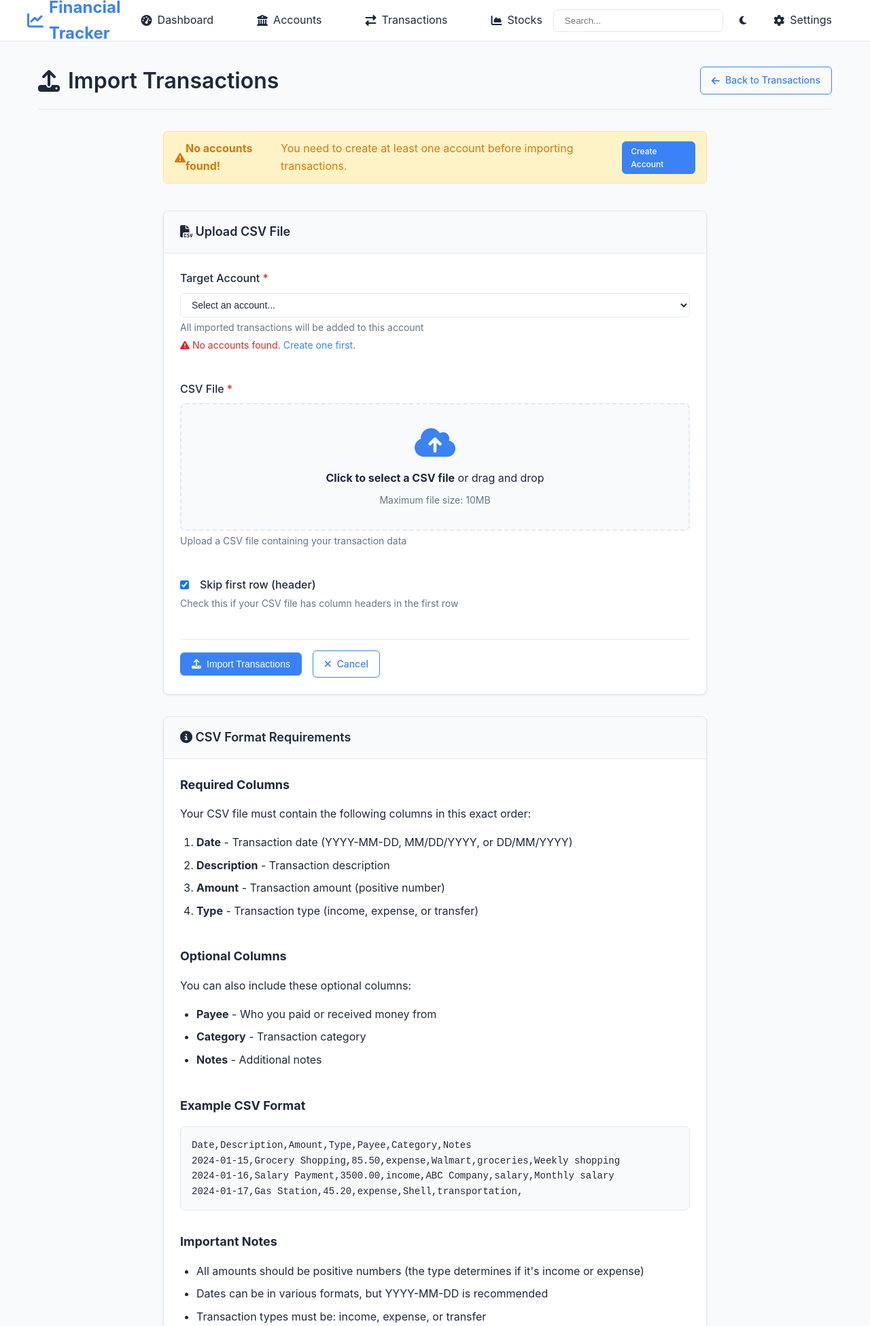
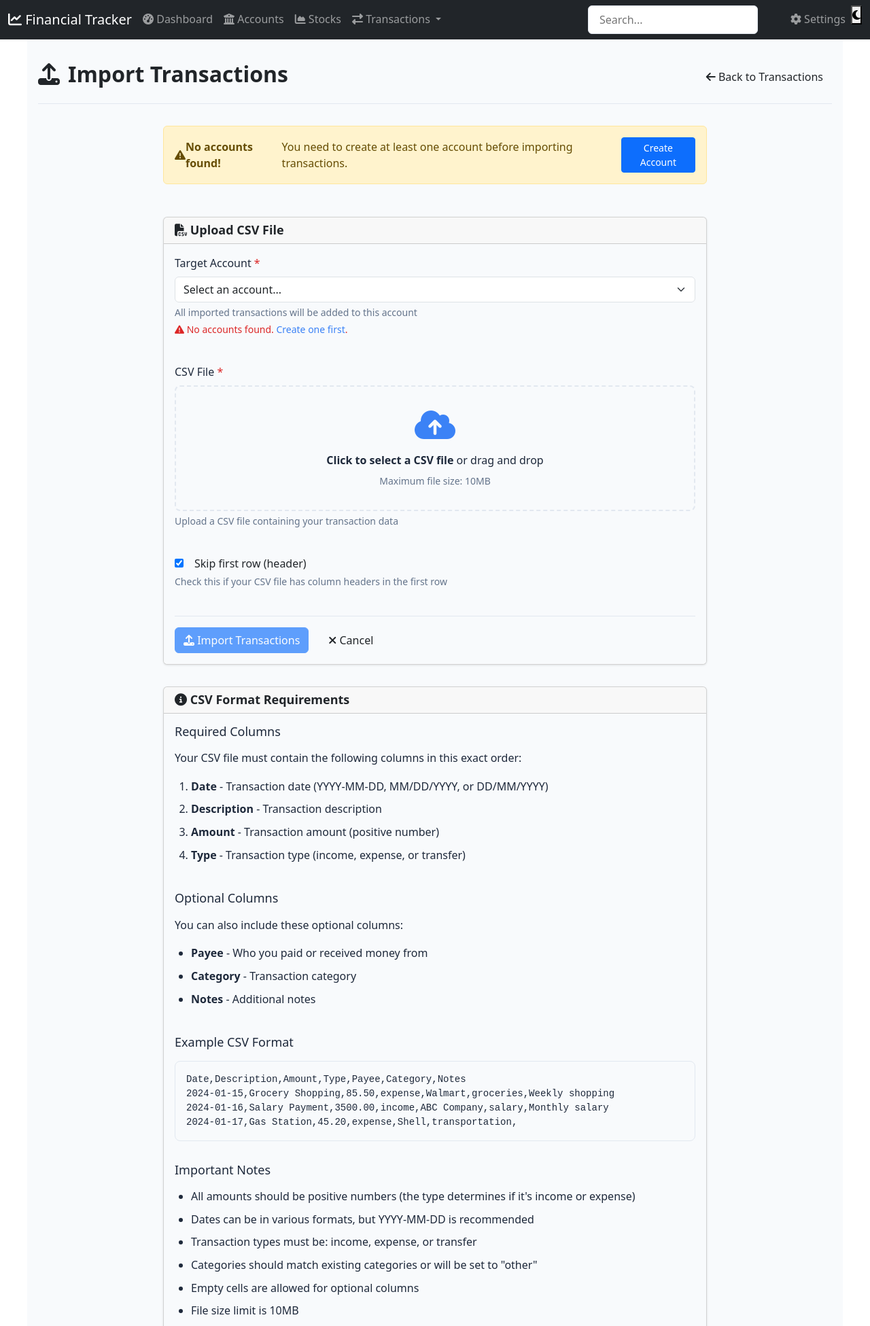
Before and after one commit to Hugo300/Financial_Tracker_v2, a Flask app: page /transactions/import in a window 1280 px wide. Shown: the top 1951 px of the page at 68% size. Run offline with Flask 3, Linux system fonts and the light colour scheme.

Commit message:
Started incorporating bootstrap into web ui. Fixed issue where a filter in transactions was filled with None if the property did not exist

```diff
--- a/src/static/css/main.css
+++ b/src/static/css/main.css
@@ -14,65 +14,12 @@ body {
 }
 
 /* Layout */
-.navbar {
-    background-color: var(--nav-bg);
-    border-bottom: 1px solid var(--border-color);
-    padding: 0 1rem;
-    position: sticky;
-    top: 0;
-    z-index: 100;
-}
-
-.nav-container {
-    display: flex;
-    align-items: center;
-    justify-content: space-between;
-    max-width: 1200px;
-    margin: 0 auto;
-    height: 60px;
-}
-
-.nav-brand a {
-    font-size: 1.5rem;
-    font-weight: bold;
-    color: var(--primary-color);
-    text-decoration: none;
-    display: flex;
-    align-items: center;
-    gap: 0.5rem;
-}
-
-.nav-menu {
-    display: flex;
-    gap: 2rem;
-}
-
-.nav-link {
-    color: var(--text-color);
-    text-decoration: none;
-    padding: 0.5rem 1rem;
-    border-radius: 0.375rem;
-    transition: background-color 0.2s ease;
-    display: flex;
-    align-items: center;
-    gap: 0.5rem;
-}
-
-.nav-link:hover {
-    background-color: var(--hover-bg);
-}
-
-.nav-actions {
-    display: flex;
-    align-items: center;
-    gap: 1rem;
-}
-
 .main-content {
     min-height: calc(100vh - 120px);
     padding: 2rem 1rem;
     max-width: 1200px;
     margin: 0 auto;
+    background-color: var(--bg-color);
 }
 
 .footer {
@@ -165,7 +112,10 @@ body {
 
 .card-body {
     padding: 1.5rem;
+    background-color: var(--bg-color);
+    color: var(--text-color);
 }
+
 
 /* Summary cards */
 .summary-cards {
@@ -221,61 +177,6 @@ body {
 
 .chart-card {
     grid-column: span 2;
-}
-
-/* Buttons */
-.btn {
-    display: inline-flex;
-    align-items: center;
-    gap: 0.5rem;
-    padding: 0.5rem 1rem;
-    border: 1px solid transparent;
-    border-radius: 0.375rem;
-    font-size: 0.875rem;
-    font-weight: 500;
-    text-decoration: none;
-    cursor: pointer;
-    transition: all 0.2s ease;
-}
-
-.btn-primary {
-    background-color: var(--primary-color);
-    color: white;
-    border-color: var(--primary-color);
-}
-
-.btn-primary:hover {
-    background-color: var(--primary-hover);
-    border-color: var(--primary-hover);
-}
-
-.btn-outline {
-    background-color: transparent;
-    color: var(--primary-color);
-    border-color: var(--primary-color);
-}
-
-.btn-outline:hover {
-    background-color: var(--primary-color);
-    color: white;
-}
-
-.btn-sm {
-    padding: 0.25rem 0.75rem;
-    font-size: 0.75rem;
-}
-
-.btn-icon {
-    padding: 0.5rem;
-    background: none;
-    border: none;
-    color: var(--text-color);
-    cursor: pointer;
-    border-radius: 0.375rem;
-}
-
-.btn-icon:hover {
-    background-color: var(--hover-bg);
 }
 
 /* Forms */
@@ -318,6 +219,7 @@ body {
 /* Search */
 .search-container {
     position: relative;
+    padding-right: 2.5rem;
 }
 
 .search-input {
--- a/src/static/css/themes.css
+++ b/src/static/css/themes.css
@@ -3,6 +3,7 @@
     --bg-color: #f8fafc;
     --bg-secondary_color: #f1f5f9;
     --primary-hover: #2563eb;
+    --text-muted: #64748b;
 }
 
 /* Light theme (default) */
--- a/src/templates/accounts/detail.html
+++ b/src/templates/accounts/detail.html
@@ -115,7 +115,7 @@
 <!-- Recent Transactions -->
 <div class="card-group">
     <div class="card-header">
-        <h3>Recent Transactions</h3>
+        <h3 name="recent-transactions-title">Recent Transactions</h3>
         <div class="card-actions">
             <span class="text-muted">{{ total_transactions }} total transactions</span>
             {% if total_pages > 1 %}
--- a/src/templates/base.html
+++ b/src/templates/base.html
@@ -9,6 +9,8 @@
     <link rel="stylesheet" href="{{ url_for('static', filename='css/main.css') }}">
     <link rel="stylesheet" href="{{ url_for('static', filename='css/tables.css') }}">
     <link rel="stylesheet" href="{{ url_for('static', filename='css/themes.css') }}">
+    <!-- Bootstrap css -->
+    <link href="https://cdn.jsdelivr.net/npm/bootstrap@5.3.7/dist/css/bootstrap.min.css" rel="stylesheet" integrity="sha384-LN+7fdVzj6u52u30Kp6M/trliBMCMKTyK833zpbD+pXdCLuTusPj697FH4R/5mcr" crossorigin="anonymous">
 
     <!-- Font Awesome for icons -->
     <link rel="stylesheet" href="https://cdnjs.cloudflare.com/ajax/libs/font-awesome/6.4.0/css/all.min.css">
@@ -17,53 +19,67 @@
 </head>
 <body>
     <!-- Navigation -->
-    <nav class="navbar">
-        <div class="nav-container">
-            <div class="nav-brand">
-                <a href="{{ url_for('main.dashboard') }}">
+    <header class="navbar navbar-expand-lg db-navbar sticky-top navbar-dark bg-dark ">
+        <nav class="container-xxl bd-gutter flex-wrap fleg-lg-nowrap" aria-label="Main navigation">
+            <a class="navbar-brand p-0 me-0 me-lg-2" href="{{ url_for('main.dashboard') }}" aria-label="Financial Tracker">
                 <i class="fas fa-chart-line"></i>
                 Financial Tracker
             </a>
-            </div>
-
-            <div class="nav-menu">
-                <a href="{{ url_for('main.dashboard') }}" class="nav-link">
+            <div class="offcanvas-lg offcanvas-end flex-grow-1" tabindex="-1" id="bdNavbar" aria-labelledby="bdNavbarOffcanvasLabel">
+                <div class="offcanvas-body p-4 pt-0 p-lg-0">
+                    <ul class="navbar-nav flex-row flex-wrap bd-navbar-nav">
+                        <li class="nav-item col-6 col-lg-auto">
+                            <a class="nav-link py-2 px-0 px-lg-2" href="{{ url_for('main.dashboard') }}" >
                                 <i class="fas fa-tachometer-alt"></i>
                                 Dashboard
                             </a>
-                <a href="{{ url_for('accounts.list_accounts') }}" class="nav-link">
+                        </li>
+                        <li class="nav-item col-6 col-lg-auto">
+                            <a aria-current="true" class="nav-link py-2 px-0 px-lg-2" href="{{ url_for('accounts.list_accounts') }}">
                                 <i class="fas fa-university"></i>
                                 Accounts
                             </a>
-                <a href="{{ url_for('transactions.list_transactions') }}" class="nav-link">
-                    <i class="fas fa-exchange-alt"></i>
-                    Transactions
-                </a>
-                <a href="{{ url_for('stocks.list_stocks') }}" class="nav-link">
+                        </li>
+                        <li class="nav-item col-6 col-lg-auto">
+                            <a class="nav-link py-2 px-0 px-lg-2" href="{{ url_for('stocks.list_stocks') }}">
                                 <i class="fas fa-chart-area"></i>
                                 Stocks
                             </a>
-            </div>
-
-            <div class="nav-actions">
-                <!-- Search -->
+                        </li>
+                        <li class="nav-item dropdown">
+                            <button type="button" class="btn btn-link nav-link py-2 px-0 px-lg-2 dropdown-toggle" data-bs-toggle="dropdown" aria-expanded="false" data-bs-display="static">
+                                <i class="fas fa-exchange-alt"></i>
+                                Transactions
+                            </button>
+                            <ul class="dropdown-menu dropdown-menu-end">
+                                <li><a class="dropdown-item" href="{{ url_for('transactions.list_transactions') }}">Account Transactions</a></li>
+                                <li> <a class="dropdown-item" href="{{ url_for('stocks.list_stocks') }}">Stock Transactions</a></li>
+                            </ul>
+                        </li>
+                    </ul>
+                    <ul class="navbar-nav flex-row flex-wrap ms-md-auto">
+                        <li class="nav-item col-6 col-lg-auto">
                             <div class="search-container">
                                 <input type="text" id="global-search" placeholder="Search..." class="search-input">
                                 <div id="search-results" class="search-results"></div>
                             </div>
-
-                <!-- Theme toggle -->
-                <button id="theme-toggle" class="btn btn-icon" title="Toggle theme">
-                    <i class="fas fa-moon"></i>
-                </button>
-                <!-- Settings -->
-                <a href="{{ url_for('settings.view_settings') }}" class="nav-link">
+                        </li>
+                        <li class="nav-item col-6 col-lg-auto">
+                            <a class="nav-link py-2 px-0 px-lg-2" href="{{ url_for('settings.view_settings') }}">
                                 <i class="fas fa-cog"></i>
                                 Settings
                             </a>
+                        </li>
+                        <li class="nav-item col-6 col-lg-auto">
+                            <button id="theme-toggle" title="Toggle theme">
+                                <i class="fas fa-moon" color="white" bg=""></i>
+                            </button>
+                        </li>
+                    </ul>
                 </div>
             </div>
         </nav>
+    </header>
 
     <!-- Main content -->
     <main class="main-content">
@@ -107,6 +123,9 @@
     <!-- JavaScript -->
     <script src="{{ url_for('static', filename='js/main.js') }}"></script>
     <script src="{{ url_for('static', filename='js/table-sort.js') }}"></script>
+    <!-- Bootstrap js -->
+    <script src="https://cdn.jsdelivr.net/npm/@popperjs/core@2.11.8/dist/umd/popper.min.js" integrity="sha384-I7E8VVD/ismYTF4hNIPjVp/Zjvgyol6VFvRkX/vR+Vc4jQkC+hVqc2pM8ODewa9r" crossorigin="anonymous"></script>
+    <script src="https://cdn.jsdelivr.net/npm/bootstrap@5.3.7/dist/js/bootstrap.bundle.min.js" integrity="sha384-ndDqU0Gzau9qJ1lfW4pNLlhNTkCfHzAVBReH9diLvGRem5+R9g2FzA8ZGN954O5Q" crossorigin="anonymous"></script>
     {% block extra_js %}{% endblock %}
 </body>
 </html>
--- a/src/templates/dashboard.html
+++ b/src/templates/dashboard.html
@@ -109,8 +109,8 @@
             <i class="fas fa-balance-scale"></i>
         </div>
         <div class="card-body">
-            <div class="summary-value {% if transaction_summary.net_income >= 0 %}positive{% else %}negative{% endif %}">
-                {{ transaction_summary.net_income|currency(settings.currency) }}
+            <div class="summary-value {% if transaction_summary.net_amount >= 0 %}positive{% else %}negative{% endif %}">
+                {{ transaction_summary.net_amount|currency(settings.currency) }}
             </div>
             <div class="summary-detail">
                 This month
```
Also changed, not shown: other parts of src/static/css/main.css (+41 -0 lines), src/templates/transactions/list.html (+45 -29 lines). Lines whose indentation alone changed are shown as unchanged.
